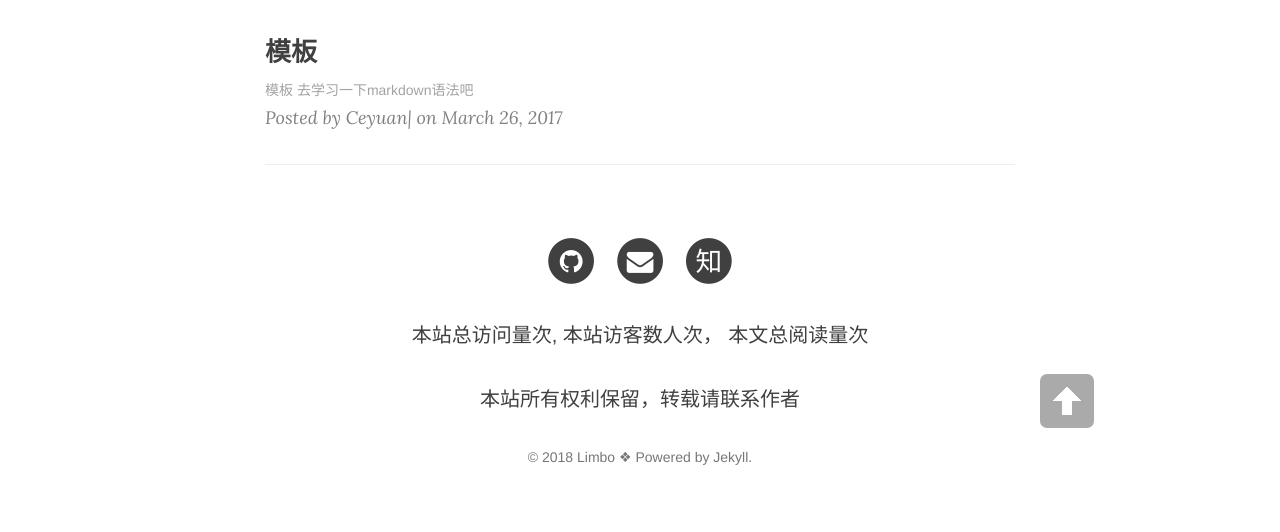
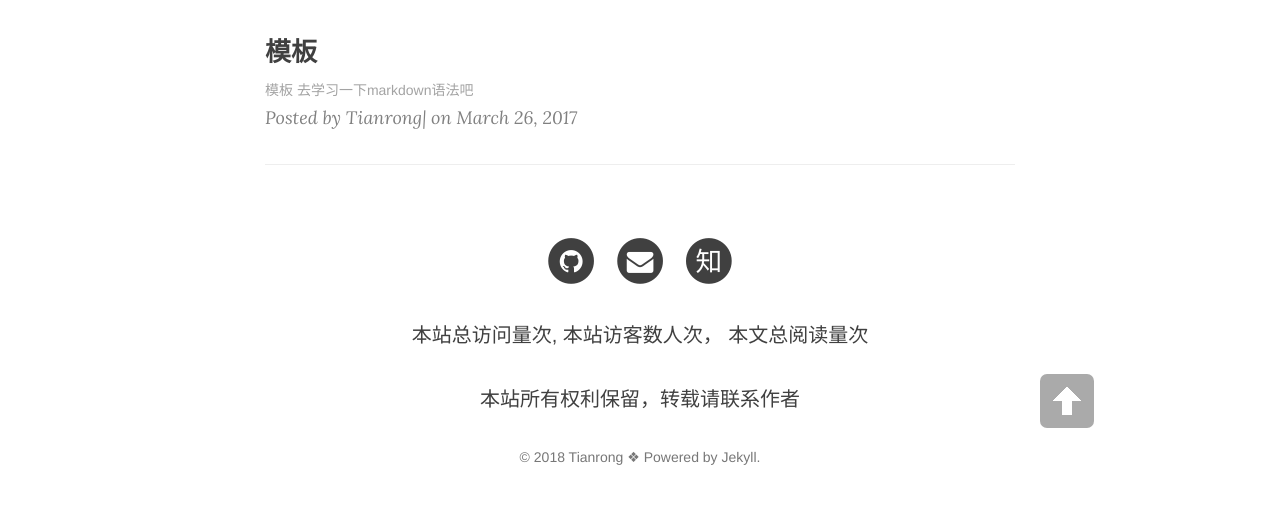
Before and after one commit to trchen12/trchen12.github.io, a Jekyll site: the page built from index.html, in a window 1280 px wide. Shown: the part 442-974 px from the top of the page. Built offline with Jekyll 4.4.1, drawn with Linux system fonts in a browser that asks for light colours; nearby versions of some CDN libraries; the list of posts is cut into pages by our own code; comment, search, counter and statistics services are not loaded.

Commit message:
Update _config.yml

```diff
--- a/_config.yml
+++ b/_config.yml
@@ -2,12 +2,12 @@
 title: 遗世独立的理想国
 header-img: "img/1.jpg"
 tagline: "cn"
-description: "Ceyuan| I am who I am"
+description: "Tianrong| I am who I am"
 baseurl: ""
 url: "http://limbo0000.github.io"
  # About/contact
 owner:
-  name: "Limbo "
+  name: "Tianrong "
   email: "limbo0000@gmail.com"
   bio: "Welcome bro"
 
@@ -16,7 +16,7 @@ gavatar: http://dreamofbook.qiniudn.com/Az..png
 favicon: img/favicon.png
 
 douban_username:
-github_username: limbo0000
+github_username: trchen12
 facebook_username:
 zhihu_username: yang-ce-yuan
 email: limbo0000@gmail.com
@@ -43,14 +43,14 @@ defaults:
       type: "posts"
     values:
       layout: "post"
-      author: "Ceyuan|"
+      author: "Tianrong|"
       header-img: "img/6.jpg" # We don't want posts without a header image, that whould mean white on white
 
 # Comments
 comments :
   provider : duoshuo
   duoshuo :
-    short_name : Ceyuan|
+    short_name : Tianrong|
   disqus :
       short_name :
   duoshuo_share: true
```
